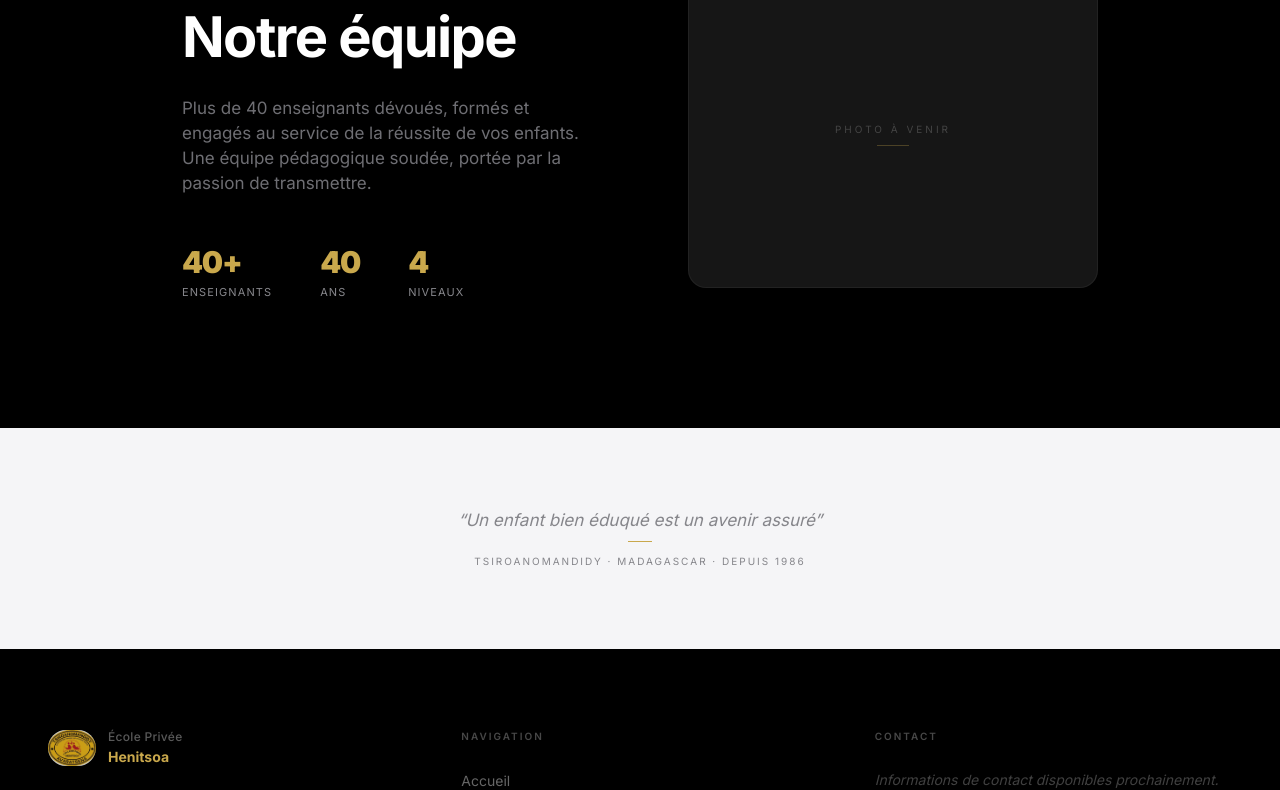
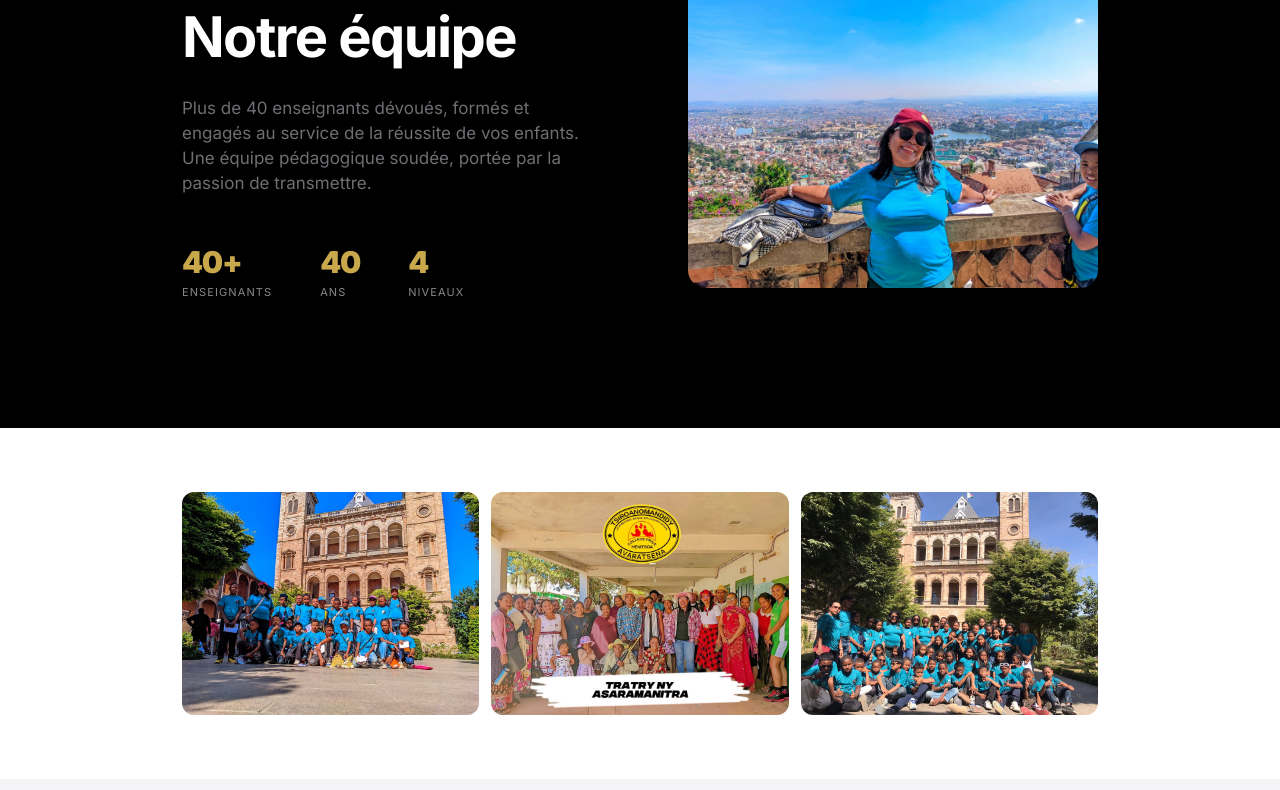
Before and after one commit to rfrancisr/henitsoa-management, a Next.js app: page /a-propos in a window 1280 px wide. Shown: the part 3110-3900 px from the top of the page. Built offline with nearby package versions, Linux system fonts and the light colour scheme.

Commit message:
[ui] Intégrer toutes les photos dans les pages site public

```diff
--- a/app/(site)/a-propos/page.tsx
+++ b/app/(site)/a-propos/page.tsx
@@ -1,4 +1,5 @@
 "use client";
+import Image from "next/image";
 import { useLang } from "@/components/site/LanguageContext";
 import { Reveal } from "@/components/site/Reveal";
 
@@ -186,13 +187,41 @@ export default function AProposPage() {
             </Reveal>
 
             <Reveal delay={150}>
-              <div className="rounded-[18px] overflow-hidden bg-[#161616] border border-white/5 aspect-[4/3] flex items-center justify-center">
-                <div className="text-center">
-                  <div className="text-[10px] tracking-[0.3em] text-white/20 uppercase mb-2">Photo à venir</div>
-                  <div className="w-8 h-[1px] bg-[#C9A84C]/30 mx-auto" />
-                </div>
+              <div className="rounded-[18px] overflow-hidden aspect-[4/3] relative">
+                <Image
+                  src="/site/directrice.jpg"
+                  alt="Directrice de l'École Privée Henitsoa"
+                  fill
+                  sizes="(max-width: 1024px) 100vw, 50vw"
+                  className="object-cover"
+                />
               </div>
             </Reveal>
+          </div>
+        </div>
+      </section>
+
+      {/* ── GALERIE — blanc ── */}
+      <section className="py-16 bg-white">
+        <div className="max-w-[980px] mx-auto px-5 sm:px-8">
+          <div className="grid grid-cols-3 gap-3">
+            {[
+              { src: "/site/rova.jpg",  alt: "Patrimoine malgache" },
+              { src: "/site/prof.jpg",  alt: "Enseignants Henitsoa" },
+              { src: "/site/prof2.jpg", alt: "Corps enseignant" },
+            ].map((photo, i) => (
+              <Reveal key={i} delay={i * 100}>
+                <div className="relative aspect-[4/3] rounded-[12px] overflow-hidden">
+                  <Image
+                    src={photo.src}
+                    alt={photo.alt}
+                    fill
+                    sizes="33vw"
+                    className="object-cover hover:scale-105 transition-transform duration-700 ease-out"
+                  />
+                </div>
+              </Reveal>
+            ))}
           </div>
         </div>
       </section>
--- a/app/(site)/actualites/page.tsx
+++ b/app/(site)/actualites/page.tsx
@@ -1,4 +1,5 @@
 "use client";
+import Image from "next/image";
 import { useLang } from "@/components/site/LanguageContext";
 import { Reveal } from "@/components/site/Reveal";
 
@@ -10,6 +11,7 @@ const ARTICLES = [
     title: "CEPE 2026 : un élève Henitsoa lauréat — 1er au classement national",
     excerpt:
       "Une performance historique. L'un de nos élèves a décroché la 1ère place au classement national du CEPE 2026, devenant lauréat de Madagascar. Fruit de 40 ans de rigueur pédagogique et d'un accompagnement quotidien de nos enseignants, cette distinction est une immense fierté pour toute la communauté Henitsoa.",
+    image: "/site/prof2.jpg",
     featured: true,
   },
   {
@@ -19,6 +21,7 @@ const ARTICLES = [
     title: "Inauguration du nouveau laboratoire informatique",
     excerpt:
       "Un laboratoire de 20 postes entièrement équipé ouvre ses portes aux élèves du primaire et du collège, pour les initier à la programmation dans des conditions optimales.",
+    image: "/site/informatique.jpg",
     featured: false,
   },
   {
@@ -28,6 +31,7 @@ const ARTICLES = [
     title: "Journée culturelle 2026 : une fête de la diversité",
     excerpt:
       "Danse, arts plastiques, gastronomie malgache et performances en chinois ont marqué la journée culturelle annuelle.",
+    image: "/site/art.jpg",
     featured: false,
   },
   {
@@ -37,6 +41,7 @@ const ARTICLES = [
     title: "Le mandarin dès le primaire : une première à Tsiroanomandidy",
     excerpt:
       "Première école de la région à introduire le chinois mandarin au niveau primaire, Henitsoa confirme sa vision d'une éducation tournée vers l'avenir.",
+    image: "/site/rova.jpg",
     featured: false,
   },
   {
@@ -46,6 +51,7 @@ const ARTICLES = [
     title: "Tournoi inter-écoles : Henitsoa remporte le trophée",
     excerpt:
       "L'équipe de football du collège a brillé lors du tournoi inter-écoles de Tsiroanomandidy, remportant le trophée après une finale époustouflante.",
+    image: "/site/foot2.jpg",
     featured: false,
   },
   {
@@ -55,6 +61,7 @@ const ARTICLES = [
     title: "BEPC 2025 : taux de réussite remarquable",
     excerpt:
       "Nos élèves de 3ème ont démontré leur excellence lors du BEPC 2025. Un taux de réussite dont toute l'équipe est fière.",
+    image: "/site/prof.jpg",
     featured: false,
   },
 ];
@@ -119,11 +126,14 @@ export default function ActualitesPage() {
             </Reveal>
 
             <Reveal delay={150}>
-              <div className="rounded-[18px] bg-[#f5f5f7] aspect-[4/3] flex items-center justify-center">
-                <div className="text-center">
-                  <div className="text-[10px] tracking-[0.25em] text-[#86868b] uppercase">Photo à venir</div>
-                  <div className="w-6 h-[1px] bg-[#C9A84C]/30 mx-auto mt-3" />
-                </div>
+              <div className="rounded-[18px] overflow-hidden aspect-[4/3] relative">
+                <Image
+                  src={featured.image}
+                  alt={featured.title}
+                  fill
+                  sizes="(max-width: 1024px) 100vw, 50vw"
+                  className="object-cover"
+                />
               </div>
             </Reveal>
           </div>
@@ -157,10 +167,11 @@ export default function ActualitesPage() {
                       {article.excerpt}
                     </p>
                   </div>
-                  <div className="sm:col-span-2 hidden sm:flex items-center justify-end">
-                    <span className="text-[#1d1d1f]/15 group-hover:text-[#C9A84C] transition-colors text-xl">
-                      ›
-                    </span>
+                  <div className="sm:col-span-2 hidden sm:flex items-center justify-end gap-4">
+                    <div className="relative w-14 h-14 rounded-[8px] overflow-hidden shrink-0">
+                      <Image src={article.image} alt={article.title} fill sizes="56px" className="object-cover" />
+                    </div>
+                    <span className="text-[#1d1d1f]/15 group-hover:text-[#C9A84C] transition-colors text-xl">›</span>
                   </div>
                 </div>
               </Reveal>
--- a/components/site/HomePage.tsx
+++ b/components/site/HomePage.tsx
@@ -257,12 +257,14 @@ function HomeContent() {
               </Reveal>
             </div>
 
-            <div className="grid grid-cols-2 lg:grid-cols-4 gap-2 sm:gap-3">
+            <div className="grid grid-cols-2 sm:grid-cols-3 lg:grid-cols-6 gap-2 sm:gap-3">
               {[
-                { src: "/site/foot.jpg",   caption: "Sport & équipe",    label: "Football" },
-                { src: "/site/art.jpg",    caption: "Créativité",        label: "Arts plastiques" },
-                { src: "/site/sakafo.jpg", caption: "Partage",           label: "Vie en communauté" },
-                { src: "/site/rova2.jpg",  caption: "Découverte",        label: "Sorties culturelles" },
+                { src: "/site/foot.jpg",         caption: "Sport & équipe",    label: "Football" },
+                { src: "/site/art.jpg",          caption: "Créativité",        label: "Arts plastiques" },
+                { src: "/site/sakafo.jpg",       caption: "Partage",           label: "Vie en communauté" },
+                { src: "/site/rova2.jpg",        caption: "Découverte",        label: "Sorties culturelles" },
+                { src: "/site/informatique.jpg", caption: "Technologie",       label: "Informatique" },
+                { src: "/site/foot2.jpg",        caption: "Compétition",       label: "Tournoi inter-écoles" },
               ].map((item, i) => (
                 <Reveal key={i} delay={120 + i * 80}>
                   <div className="relative aspect-[3/4] overflow-hidden group rounded-[18px]">
```
